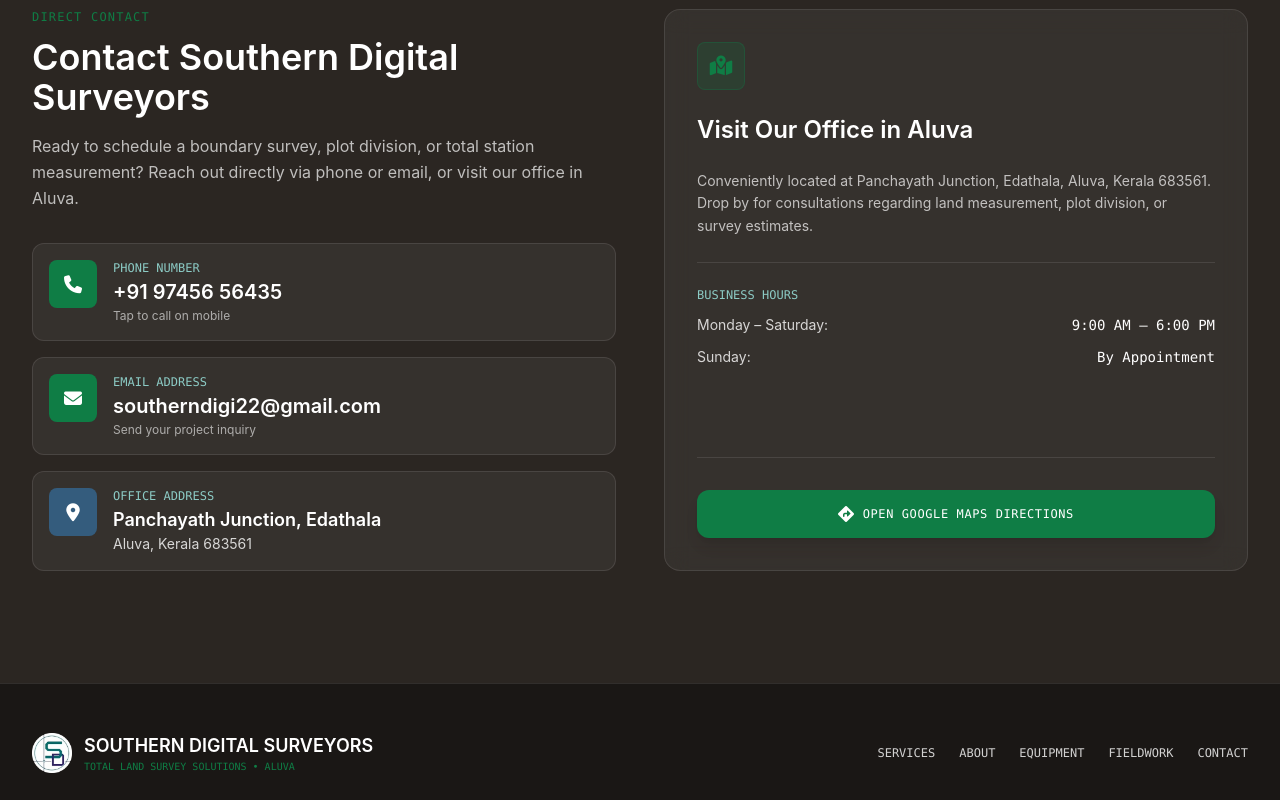
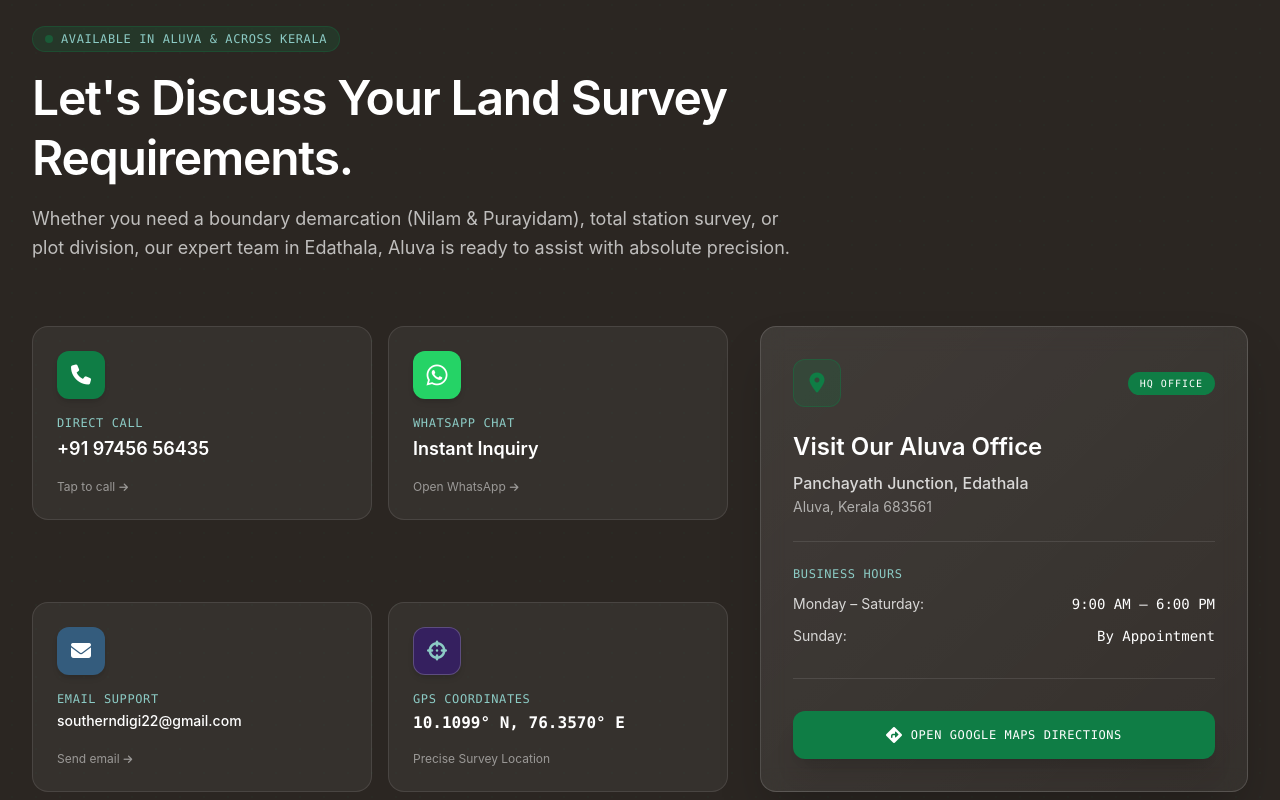
Before and after one commit to shiyyaas/SOUTHERN-DIGITAL-SURVEY, a plain HTML site: page index.html in a window 1280 px wide. Shown: the part 4180-4980 px from the top of the page. Drawn offline with nearby package versions, Linux system fonts and the light colour scheme; a web font is replaced by a local one.

Commit message:
Redesign Contact Us section with modern Apple-inspired dark aesthetic, direct WhatsApp card, GPS coordinates, and polished grid layout

```diff
--- a/index.html
+++ b/index.html
@@ -392,83 +392,127 @@
     </section>
 
     <!-- Contact Section -->
-    <section id="contact" class="py-20 lg:py-28 bg-[#2b2622] text-[#ebe5e3] relative overflow-hidden">
-        <div class="max-w-7xl mx-auto px-4 sm:px-6 lg:px-8 relative">
-            <div class="grid grid-cols-1 lg:grid-cols-12 gap-12">
-                <div class="lg:col-span-6 space-y-8">
-                    <div>
-                        <span class="text-xs uppercase font-mono tracking-widest text-[#0f7d45] block mb-3">Direct Contact</span>
-                        <h2 class="text-3xl sm:text-4xl font-semibold text-white">Contact Southern Digital Surveyors</h2>
-                        <p class="text-white/70 mt-4 text-base leading-relaxed">
-                            Ready to schedule a boundary survey, plot division, or total station measurement? Reach out directly via phone or email, or visit our office in Aluva.
+    <section id="contact" class="py-20 lg:py-32 bg-[#2b2622] text-[#ebe5e3] relative overflow-hidden">
+        <!-- Subtle technical grid background effect -->
+        <div class="absolute inset-0 opacity-5 pointer-events-none bg-[radial-gradient(#0f7d45_1px,transparent_1px)] [background-size:24px_24px]"></div>
+
+        <div class="max-w-7xl mx-auto px-4 sm:px-6 lg:px-8 relative z-10">
+            <!-- Section Header -->
+            <div class="max-w-3xl mb-16">
+                <div class="inline-flex items-center gap-2 px-3 py-1 rounded-full bg-[#0f7d45]/20 text-[#8CCBC5] text-xs font-mono uppercase tracking-wider mb-4 border border-[#0f7d45]/30">
+                    <span class="w-2 h-2 rounded-full bg-[#0f7d45] animate-pulse"></span> Available in Aluva & Across Kerala
+                </div>
+                <h2 class="text-3xl sm:text-5xl font-semibold tracking-tight text-white leading-tight">
+                    Let's Discuss Your Land Survey Requirements.
+                </h2>
+                <p class="text-white/70 mt-4 text-base sm:text-lg leading-relaxed">
+                    Whether you need a boundary demarcation (Nilam &amp; Purayidam), total station survey, or plot division, our expert team in Edathala, Aluva is ready to assist with absolute precision.
                 </p>
             </div>
 
-                    <div class="space-y-4">
-                        <a href="tel:9745656435" class="flex items-start gap-4 p-4 rounded-xl bg-white/5 border border-white/10 hover:border-[#0f7d45] transition-all group">
-                            <div class="w-12 h-12 rounded-lg bg-[#0f7d45] flex items-center justify-center text-white shrink-0">
-                                <i class="fa-solid fa-phone text-lg"></i>
+            <!-- Grid Layout -->
+            <div class="grid grid-cols-1 lg:grid-cols-12 gap-8 items-stretch">
+
+                <!-- Left Column: Contact Methods (Call, WhatsApp, Email) -->
+                <div class="lg:col-span-7 flex flex-col justify-between space-y-6">
+                    <div class="grid grid-cols-1 sm:grid-cols-2 gap-4">
+                        <!-- Phone Card -->
+                        <a href="tel:9745656435" class="p-6 rounded-2xl bg-white/5 border border-white/10 hover:border-[#0f7d45] hover:bg-white/[0.07] transition-all group flex flex-col justify-between">
+                            <div>
+                                <div class="w-12 h-12 rounded-xl bg-[#0f7d45] flex items-center justify-center text-white mb-4 group-hover:scale-110 transition-transform shadow-md">
+                                    <i class="fa-solid fa-phone text-xl"></i>
                                 </div>
-                            <div>
-                                <span class="block text-xs font-mono text-[#8CCBC5] uppercase">Phone Number</span>
-                                <span class="block font-semibold text-xl text-white mt-0.5">+91 97456 56435</span>
-                                <span class="block text-xs text-white/60 mt-0.5">Tap to call on mobile</span>
+                                <span class="block text-xs font-mono text-[#8CCBC5] uppercase tracking-wider">Direct Call</span>
+                                <span class="block font-semibold text-lg text-white mt-1">+91 97456 56435</span>
                             </div>
+                            <span class="text-xs text-white/50 mt-4 flex items-center gap-1 group-hover:text-white transition-colors">
+                                Tap to call <i class="fa-solid fa-arrow-right text-[10px]"></i>
+                            </span>
                         </a>
 
-                        <a href="mailto:southerndigi22@gmail.com" class="flex items-start gap-4 p-4 rounded-xl bg-white/5 border border-white/10 hover:border-[#0f7d45] transition-all group">
-                            <div class="w-12 h-12 rounded-lg bg-[#0f7d45] flex items-center justify-center text-white shrink-0">
-                                <i class="fa-solid fa-envelope text-lg"></i>
+                        <!-- WhatsApp Card -->
+                        <a href="https://wa.me/919745656435" target="_blank" rel="noopener noreferrer" class="p-6 rounded-2xl bg-white/5 border border-white/10 hover:border-[#25D366] hover:bg-white/[0.07] transition-all group flex flex-col justify-between">
+                            <div>
+                                <div class="w-12 h-12 rounded-xl bg-[#25D366] flex items-center justify-center text-white mb-4 group-hover:scale-110 transition-transform shadow-md">
+                                    <i class="fa-brands fa-whatsapp text-2xl"></i>
                                 </div>
+                                <span class="block text-xs font-mono text-[#8CCBC5] uppercase tracking-wider">WhatsApp Chat</span>
+                                <span class="block font-semibold text-lg text-white mt-1">Instant Inquiry</span>
+                            </div>
+                            <span class="text-xs text-white/50 mt-4 flex items-center gap-1 group-hover:text-white transition-colors">
+                                Open WhatsApp <i class="fa-solid fa-arrow-right text-[10px]"></i>
+                            </span>
+                        </a>
+                    </div>
+
+                    <!-- Email & GPS Coordinates Card -->
+                    <div class="grid grid-cols-1 sm:grid-cols-2 gap-4">
+                        <a href="mailto:southerndigi22@gmail.com" class="p-6 rounded-2xl bg-white/5 border border-white/10 hover:border-[#0f7d45] hover:bg-white/[0.07] transition-all group flex flex-col justify-between">
                             <div>
-                                <span class="block text-xs font-mono text-[#8CCBC5] uppercase">Email Address</span>
-                                <span class="block font-semibold text-xl text-white mt-0.5 break-all">southerndigi22@gmail.com</span>
-                                <span class="block text-xs text-white/60 mt-0.5">Send your project inquiry</span>
+                                <div class="w-12 h-12 rounded-xl bg-[#345C7D] flex items-center justify-center text-white mb-4 group-hover:scale-110 transition-transform shadow-md">
+                                    <i class="fa-solid fa-envelope text-xl"></i>
                                 </div>
+                                <span class="block text-xs font-mono text-[#8CCBC5] uppercase tracking-wider">Email Support</span>
+                                <span class="block font-medium text-sm text-white mt-1 break-all">southerndigi22@gmail.com</span>
+                            </div>
+                            <span class="text-xs text-white/50 mt-4 flex items-center gap-1 group-hover:text-white transition-colors">
+                                Send email <i class="fa-solid fa-arrow-right text-[10px]"></i>
+                            </span>
                         </a>
 
-                        <div class="flex items-start gap-4 p-4 rounded-xl bg-white/5 border border-white/10">
-                            <div class="w-12 h-12 rounded-lg bg-[#345C7D] flex items-center justify-center text-white shrink-0">
-                                <i class="fa-solid fa-location-dot text-lg"></i>
+                        <div class="p-6 rounded-2xl bg-white/5 border border-white/10 flex flex-col justify-between">
+                            <div>
+                                <div class="w-12 h-12 rounded-xl bg-[#35205F] border border-white/20 flex items-center justify-center text-[#8CCBC5] mb-4 shadow-md">
+                                    <i class="fa-solid fa-crosshairs text-xl"></i>
                                 </div>
-                            <div>
-                                <span class="block text-xs font-mono text-[#8CCBC5] uppercase">Office Address</span>
-                                <span class="block font-semibold text-lg text-white mt-0.5">Panchayath Junction, Edathala</span>
-                                <span class="block text-sm text-white/80">Aluva, Kerala 683561</span>
+                                <span class="block text-xs font-mono text-[#8CCBC5] uppercase tracking-wider">GPS Coordinates</span>
+                                <span class="block font-mono font-semibold text-white mt-1">10.1099° N, 76.3570° E</span>
                             </div>
+                            <span class="text-xs text-white/50 mt-4 block">Precise Survey Location</span>
                         </div>
                     </div>
                 </div>
 
-                <div class="lg:col-span-6 flex flex-col justify-between bg-white/5 border border-white/10 rounded-2xl p-8 backdrop-blur-md">
+                <!-- Right Column: Office Location & Directions Card -->
+                <div class="lg:col-span-5 flex flex-col justify-between bg-gradient-to-br from-white/10 to-white/5 border border-white/15 rounded-2xl p-8 backdrop-blur-md shadow-2xl relative">
                     <div class="space-y-6">
-                        <div class="w-12 h-12 rounded-lg bg-[#0f7d45]/20 border border-[#0f7d45]/30 flex items-center justify-center text-[#0f7d45]">
-                            <i class="fa-solid fa-map-location-dot text-xl"></i>
+                        <div class="flex items-center justify-between">
+                            <div class="w-12 h-12 rounded-xl bg-[#0f7d45]/20 border border-[#0f7d45]/40 flex items-center justify-center text-[#0f7d45]">
+                                <i class="fa-solid fa-location-dot text-xl"></i>
                             </div>
-                        <h3 class="text-2xl font-semibold text-white">Visit Our Office in Aluva</h3>
-                        <p class="text-white/70 text-sm leading-relaxed">
-                            Conveniently located at Panchayath Junction, Edathala, Aluva, Kerala 683561. Drop by for consultations regarding land measurement, plot division, or survey estimates.
+                            <span class="px-3 py-1 rounded-full bg-[#0f7d45] text-white text-[10px] font-mono uppercase tracking-widest">HQ Office</span>
+                        </div>
+
+                        <div>
+                            <h3 class="text-2xl font-semibold text-white">Visit Our Aluva Office</h3>
+                            <p class="text-white/80 font-medium text-base mt-2">
+                                Panchayath Junction, Edathala
                             </p>
+                            <p class="text-white/60 text-sm mt-0.5">
+                                Aluva, Kerala 683561
+                            </p>
+                        </div>
 
                         <div class="border-t border-white/10 pt-6 space-y-3">
-                            <span class="block text-xs font-mono text-[#8CCBC5] uppercase">Business Hours</span>
+                            <span class="block text-xs font-mono text-[#8CCBC5] uppercase tracking-wider">Business Hours</span>
                             <div class="flex justify-between text-sm text-white/80">
                                 <span>Monday – Saturday:</span>
-                                <span class="font-mono text-white">9:00 AM – 6:00 PM</span>
+                                <span class="font-mono text-white font-medium">9:00 AM – 6:00 PM</span>
                             </div>
                             <div class="flex justify-between text-sm text-white/80">
                                 <span>Sunday:</span>
-                                <span class="font-mono text-white">By Appointment</span>
+                                <span class="font-mono text-white font-medium">By Appointment</span>
                             </div>
                         </div>
                     </div>
 
                     <div class="pt-8 mt-8 border-t border-white/10">
-                        <a href="https://maps.app.goo.gl/gSEyYRK26AwzZefx8" target="_blank" rel="noopener noreferrer" class="w-full py-4 rounded-xl bg-[#0f7d45] text-white text-center font-mono text-xs uppercase tracking-wider hover:bg-[#0c6637] transition-all flex items-center justify-center gap-2 shadow-lg">
-                            <i class="fa-solid fa-directions text-base"></i> Open Google Maps Directions
+                        <a href="https://maps.app.goo.gl/gSEyYRK26AwzZefx8" target="_blank" rel="noopener noreferrer" class="w-full py-4 rounded-xl bg-[#0f7d45] text-white text-center font-mono text-xs uppercase tracking-wider hover:bg-[#0c6637] transition-all flex items-center justify-center gap-2 shadow-xl group">
+                            <i class="fa-solid fa-directions text-base group-hover:scale-110 transition-transform"></i> Open Google Maps Directions
                         </a>
                     </div>
                 </div>
+
             </div>
         </div>
     </section>
```
Lines whose indentation alone changed are shown as unchanged.
